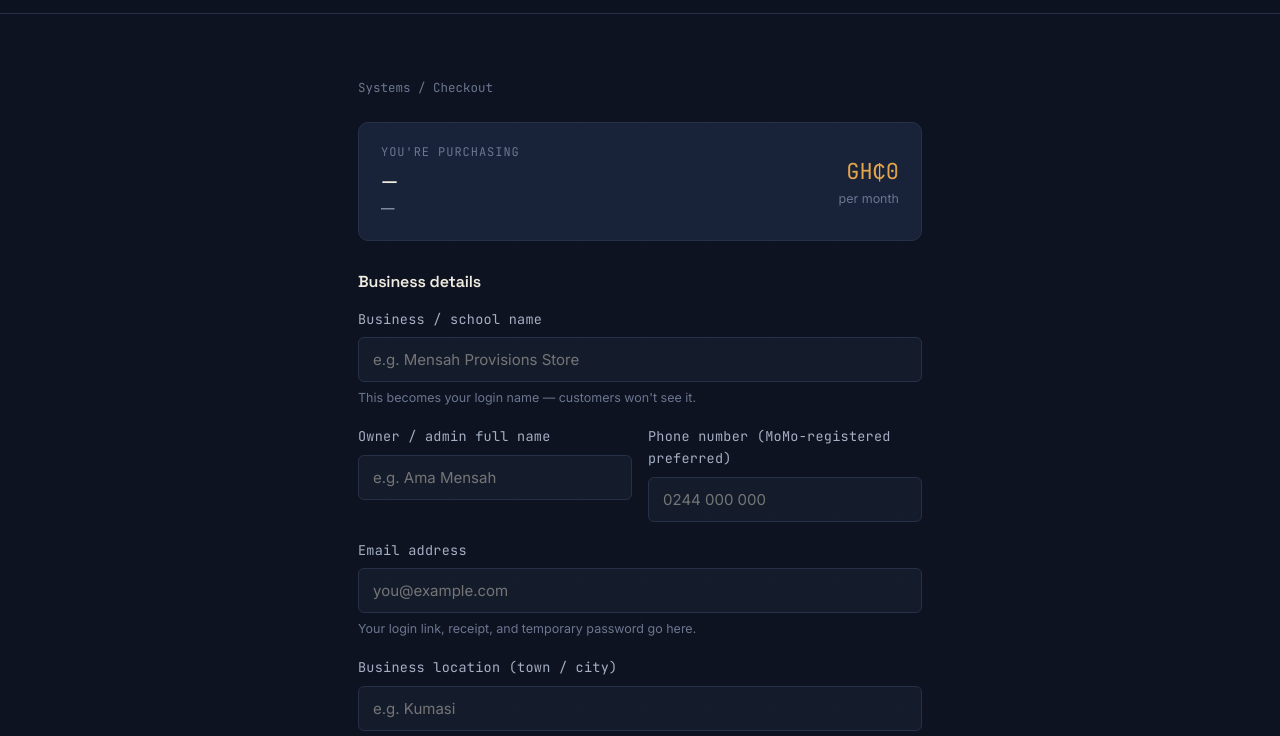
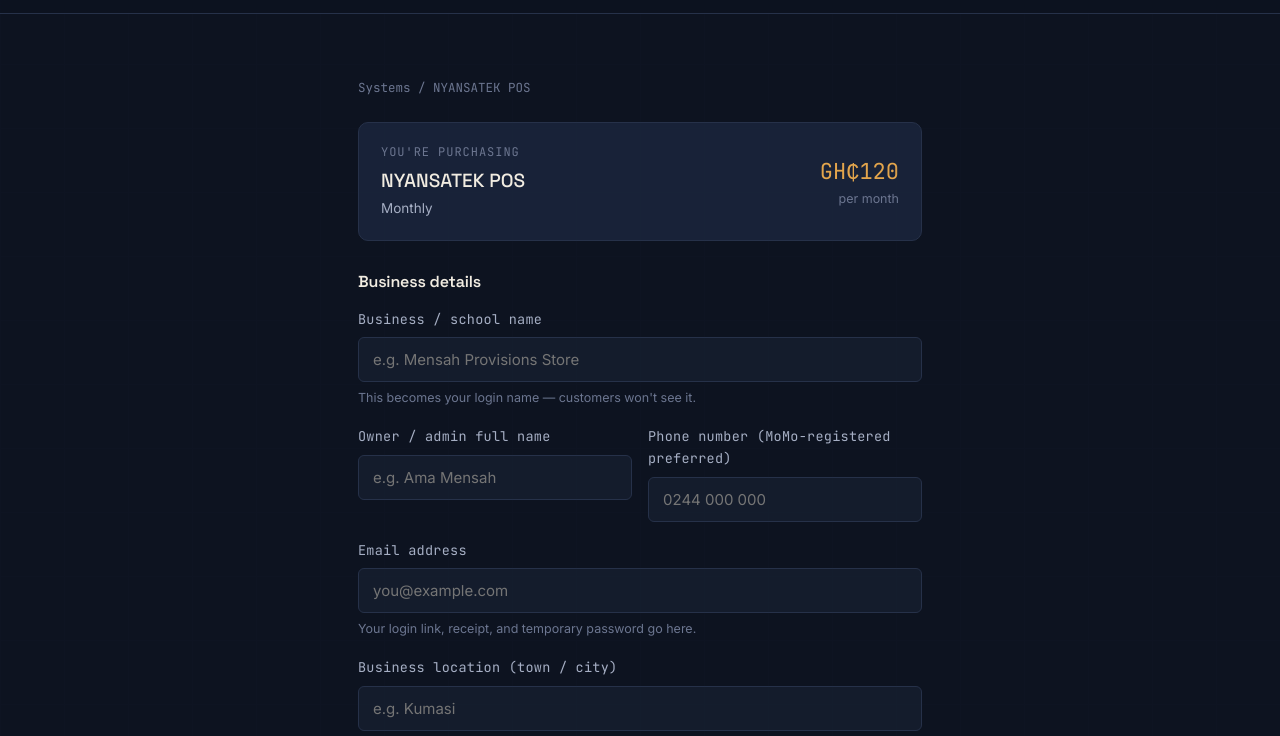
Before and after one commit to webstar-7/nyansatek-systems, a website: page checkout.html in a window 1280 px wide. Shown: the part 64-800 px from the top of the page. Drawn offline with Linux system fonts and the light colour scheme; a script that the page names is missing.

```diff
--- a/checkout.html
+++ b/checkout.html
@@ -153,6 +153,7 @@
 
 
 <script src="https://js.paystack.co/v2/inline.js"></script>
+<script src="js/products.js"></script>
 <script src="js/checkout.js"></script>
 </body>
 </html>
```
